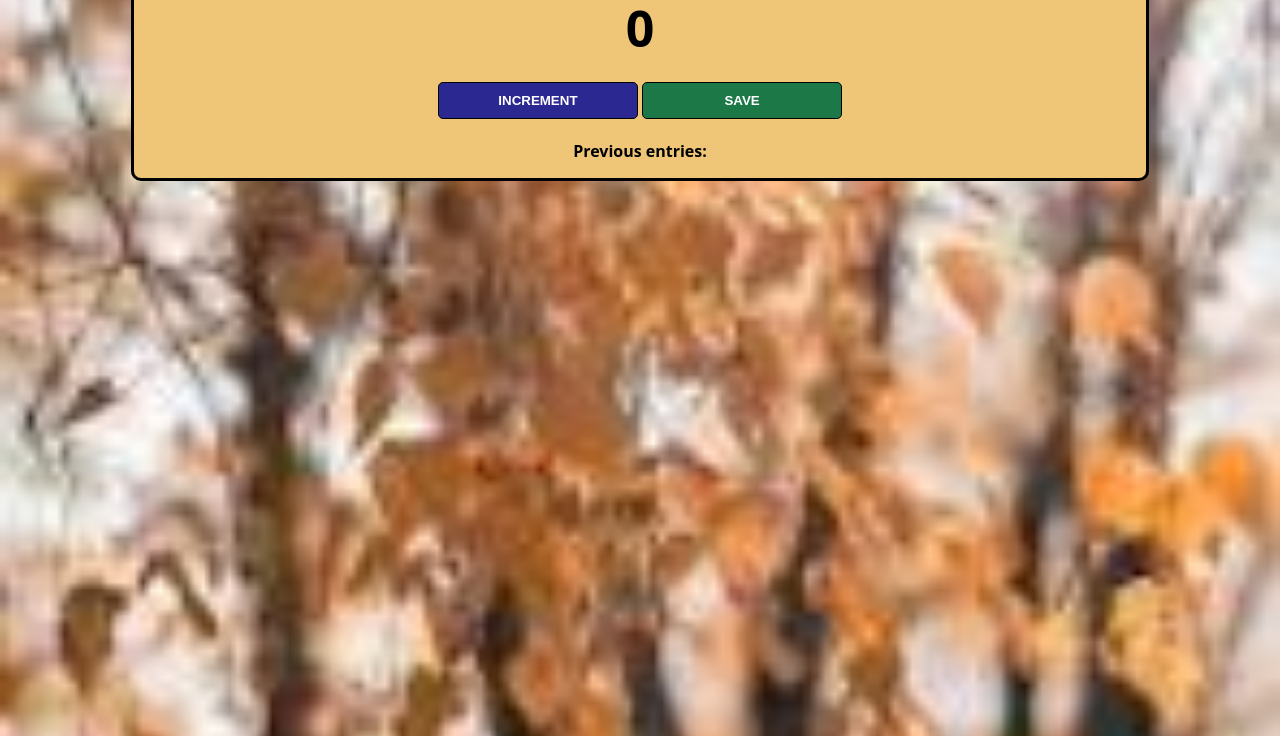
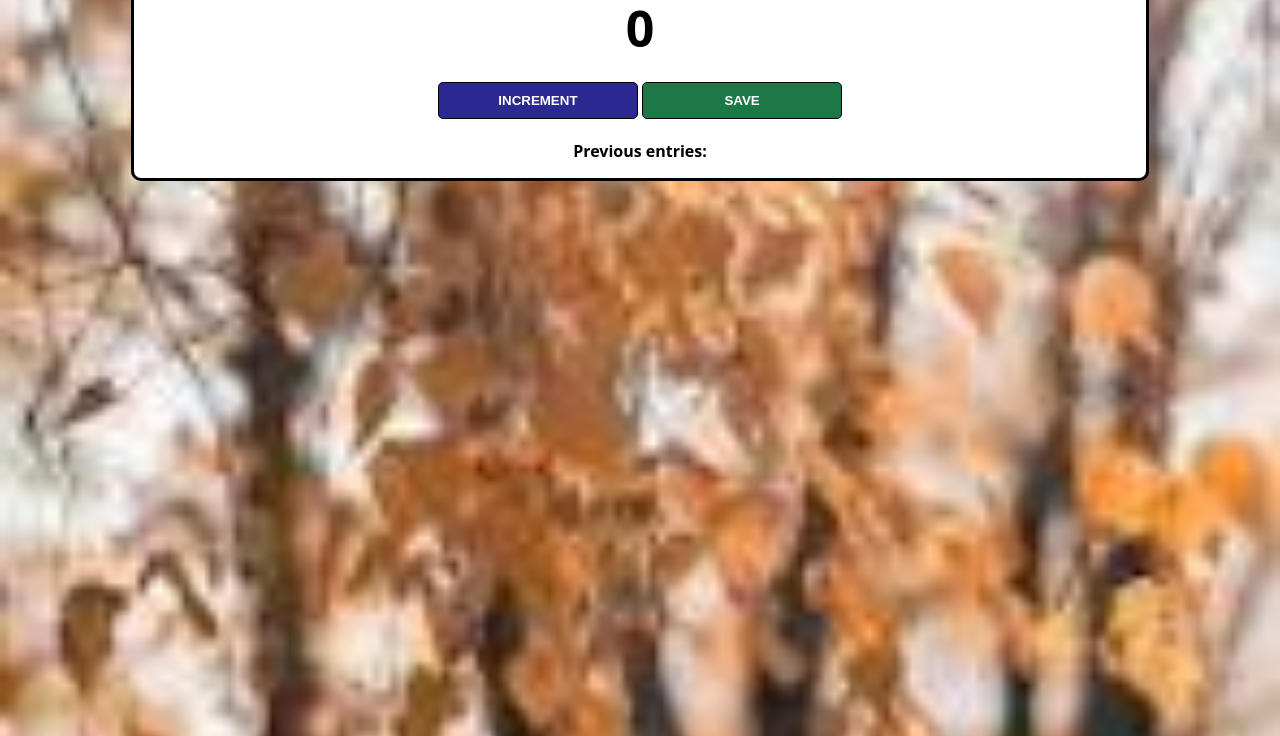
Before and after one commit to prakash6007/front-end, a website built with Vite: page index.html in a window 1280 px wide. Shown: the part 80-816 px from the top of the page. Built offline with nearby package versions, Linux system fonts and the light colour scheme.

Commit message:
Update index.css

```diff
--- a/index.css
+++ b/index.css
@@ -7,7 +7,7 @@ body {
 }
 
 .container {
-    background:#efc577;
+    background:white;
     max-width: 80%;
     margin: auto;
     border: 3px solid black;
```
